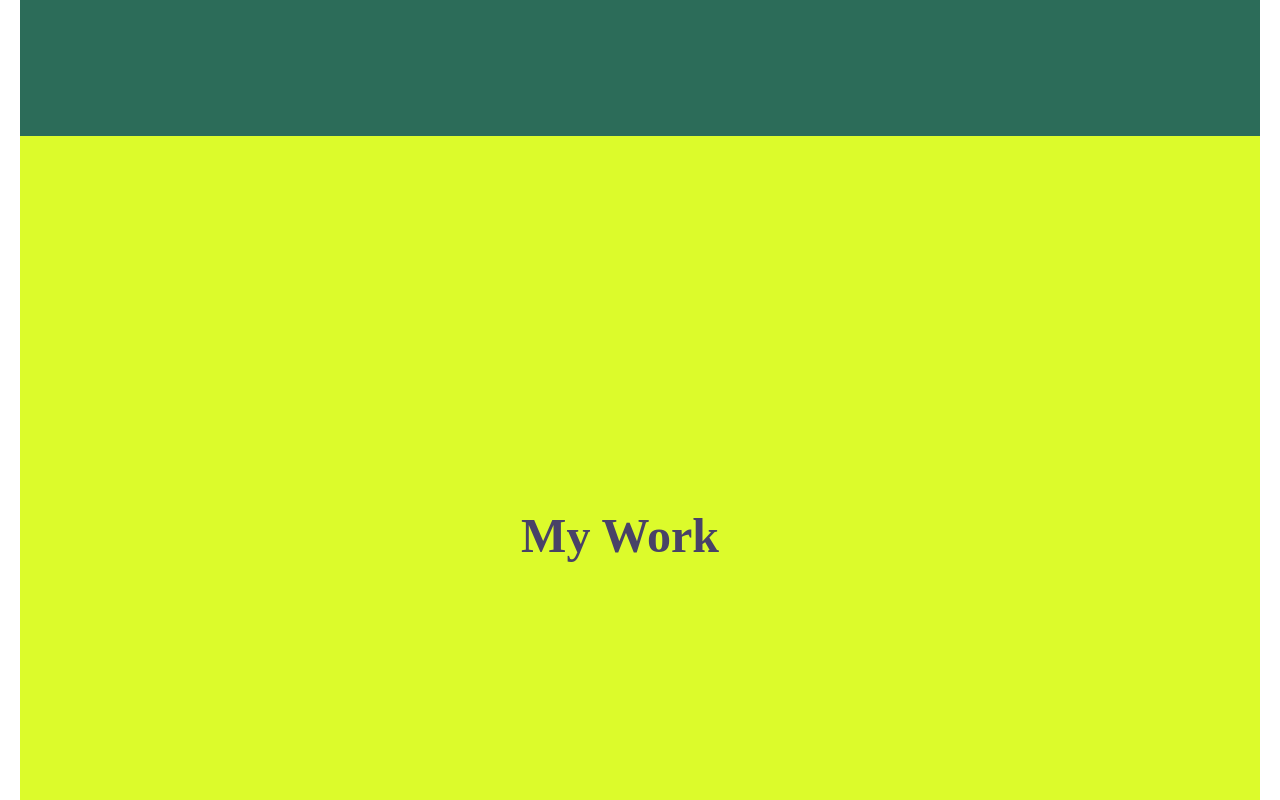
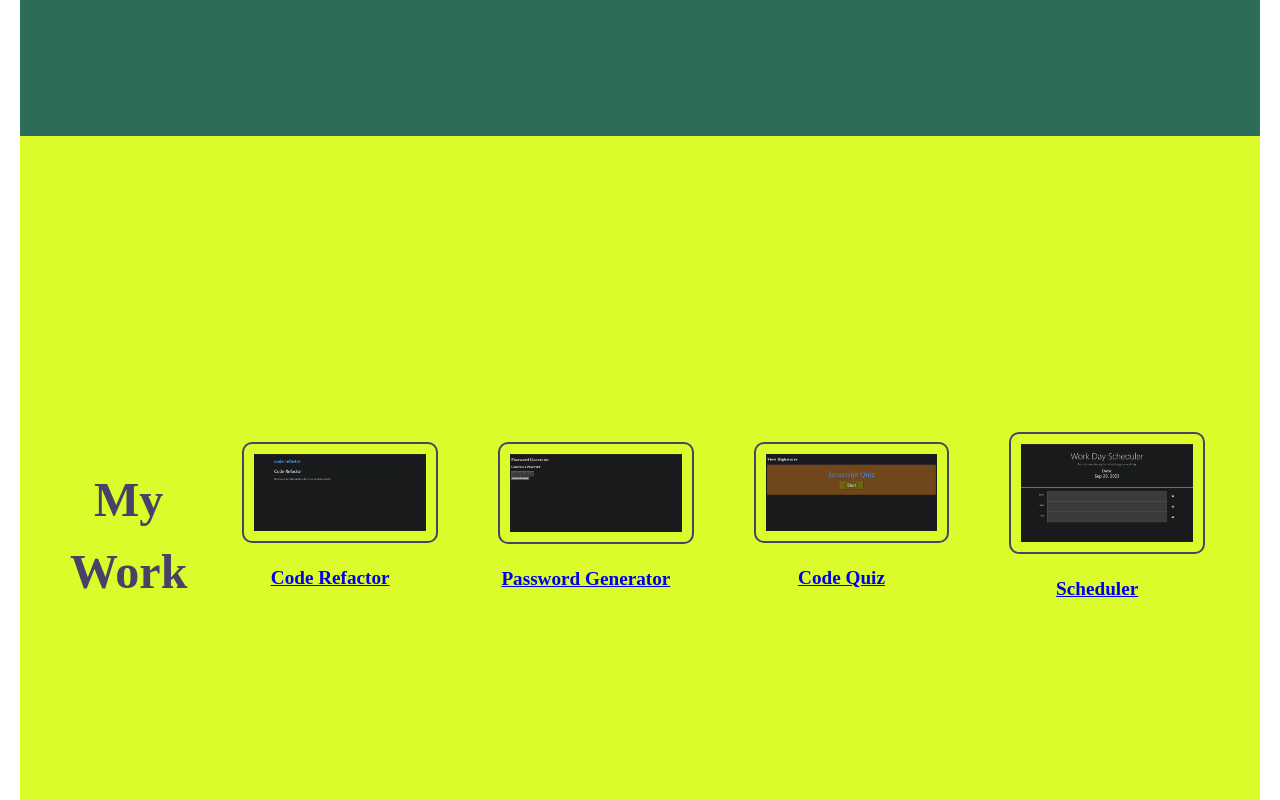
Before and after one commit to rddaps/effective-portfolio, a plain HTML site: page index.html in a window 1280 px wide. Shown: the part 880-1680 px from the top of the page. Drawn offline with Linux system fonts and the light colour scheme.

Commit message:
completing readMe

```diff
--- a/assets/css/style.css
+++ b/assets/css/style.css
@@ -63,6 +63,47 @@ h2 {
 #section2 {
   background-color: #dcfb2b;
   color: #484267;
+  text-align: center;
+  padding: 40px;
+}
+
+.app {
+  display: flex;
+  flex-direction: block flow;
+  flex-wrap: wrap;
+  justify-content: flex-start;
+}
+
+.flex-box {
+  flex: 0 0 calc(25% - 10px); /* Adjust the width as needed */
+  margin: 5px;
+  padding: 20px;
+  box-sizing: border-box;
+}
+
+.flex-box:first-child {
+  flex: 0 0 100%;
+}
+
+.app img {
+  max-width: 100%;
+  border: 2px solid #484267;
+  border-radius: 10px;
+  transition: transform 0.3s ease-in-out;
+}
+
+/* .app:first-child img {
+  width: 300px;
+  height: auto;
+} */
+
+.app img:hover {
+  transform: scale(1.05);
+}
+
+.app h3 {
+  margin-top: 10px;
+  font-size: 1.2rem;
 }
 
 #section3 {
--- a/index.html
+++ b/index.html
@@ -35,8 +35,37 @@
     </section>
     <section id="section2">
         <h2>My Work</h2>
-        <div class="content">
-            <p></p>
+        <div class="app">
+            <div class="flex-box">
+                <a href="https://rddaps.github.io/code-refactor/" target="_blank">
+                    <img src="assets/images/app1.png" alt="Code Refactor">
+                    <h3>Code Refactor</h3>
+                </a>
+            </div>
+        </div>
+        <div class="app">
+            <div class="flex-box">
+                <a href="https://rddaps.github.io/password-generator/" target="_blank">
+                    <img src="assets/images/app2.png" alt="Password Generator">
+                    <h3>Password Generator</h3>
+                </a>
+            </div>
+        </div>
+        <div class="app">
+            <div class="flex-box">
+                <a href="https://rddaps.github.io/code-quiz/" target="_blank">
+                    <img src="assets/images/app3.png" alt="Code Quiz">
+                    <h3>Code Quiz</h3>
+                </a>
+            </div>
+        </div>
+        <div class="app">
+            <div class="flex-box">
+                <a href="https://rddaps.github.io/scheduler/" target="_blank">
+                    <img src="assets/images/app4.png" alt="Scheduler">
+                    <h3>Scheduler</h3>
+                </a>
+            </div>
         </div>
     </section>
     <section id="section3">
```
Also changed, not shown: assets/images/app1.png (added), assets/images/app2.png (added), assets/images/app3.png (added), assets/images/app4.png (added), 1 other file.
